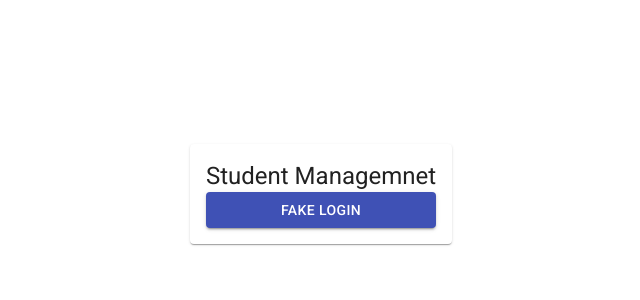
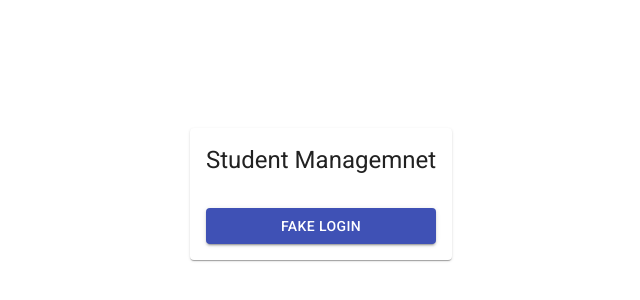
Before and after one commit to huynvn010193/easyfe-rtk-2, a React (Create React App) app: page /login in a window 1280 px wide. Shown: the part 206-506 px from the top of the page, without its empty margins (319-959 px from the left). Built offline with nearby package versions, Linux system fonts and the light colour scheme; the HTML template or start-up script is replaced by a standard one.

Commit message:
Update code

```diff
--- a/package.json
+++ b/package.json
@@ -13,6 +13,7 @@
     "@types/node": "^17.0.45",
     "@types/react": "^18.0.18",
     "@types/react-dom": "^18.0.6",
+    "@types/styled-components": "^5.1.26",
     "axios": "^1.1.3",
     "react": "^18.2.0",
     "react-dom": "^18.2.0",
@@ -20,6 +21,7 @@
     "react-router-dom": "^6.4.3",
     "react-scripts": "5.0.1",
     "redux-saga": "^1.2.1",
+    "styled-components": "^5.3.6",
     "typescript": "^4.8.2",
     "web-vitals": "^2.1.4"
   },
--- a/src/features/auth/pages/LoginPage.tsx
+++ b/src/features/auth/pages/LoginPage.tsx
@@ -1,6 +1,18 @@
 import * as React from 'react';
 import { Paper, makeStyles, Typography, Button } from '@material-ui/core';
-import Box from '@material-ui/core/Box';
+import styled from 'styled-components';
+import {
+  palette,
+  PaletteProps,
+  spacing,
+  SpacingProps,
+  typography,
+  TypographyProps,
+} from '@material-ui/system';
+
+const Box = styled.div<PaletteProps & SpacingProps & TypographyProps>`
+  ${palette}${spacing}${typography}
+`;
 
 const useStyles = makeStyles((theme) => ({
   root: {
@@ -24,7 +36,7 @@ export default function LoginPage() {
         <Typography variant="h5" component="h1">
           Student Managemnet
         </Typography>
-        <Box>
+        <Box mt={4}>
           <Button fullWidth variant="contained" color="primary">
             Fake Login
           </Button>
```
Also changed, not shown: 1 other file (tests, documents, lock files or other folders).
